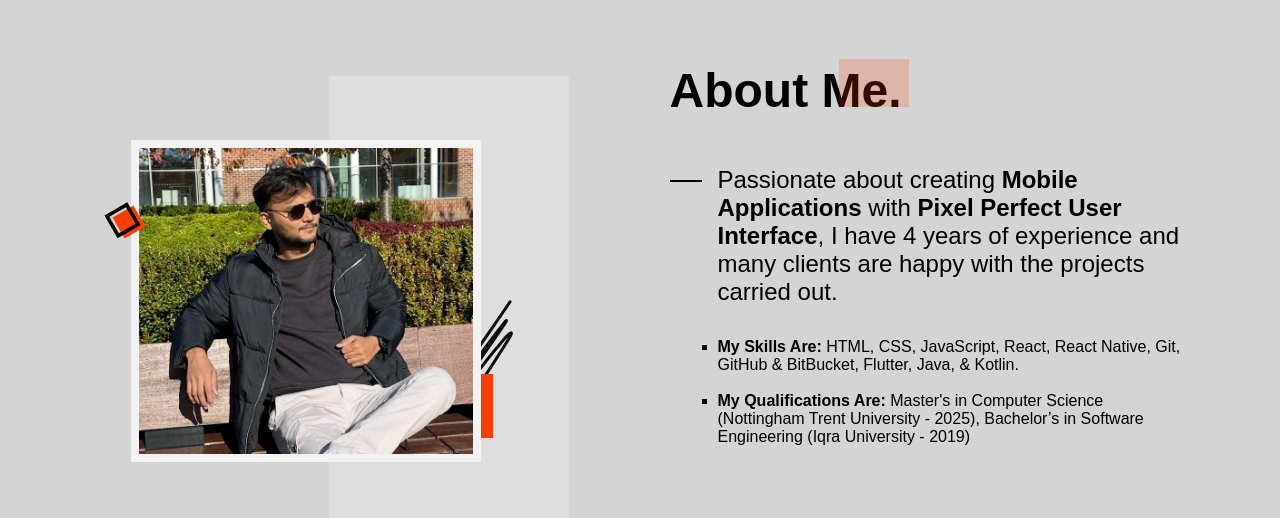
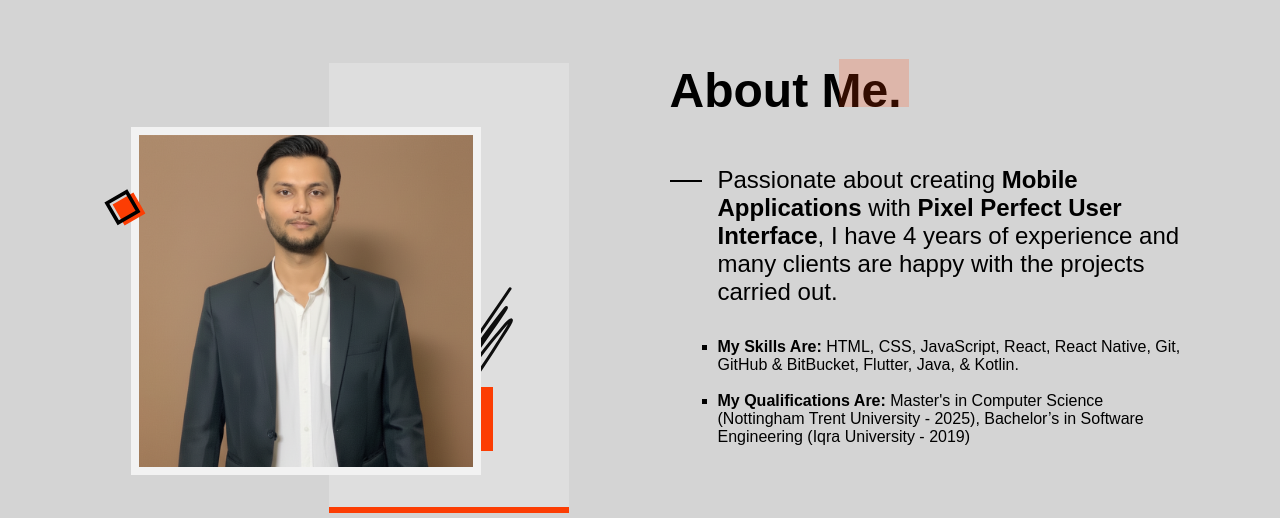
Before and after one commit to ZeeshanFaisal10/m-zeeshan.github.io, a plain HTML site: page index.html in a window 1280 px wide. Shown: the part 2720-3238 px from the top of the page. Drawn offline with nearby package versions, Linux system fonts and the light colour scheme; a web font is replaced by a local one.

Commit message:
me image 2 updated

```diff
--- a/index.html
+++ b/index.html
@@ -325,7 +325,7 @@
 
                <div class="about__perfil">
                   <div class="about__image">
-                     <img src="assets/img/me2.jpeg" alt="image" class="about__img">
+                     <img src="assets/img/me3.png" alt="image" class="about__img">
 
                      <div class="about__shadow"></div>
 
```
Also changed, not shown: assets/img/me3.png (added).
